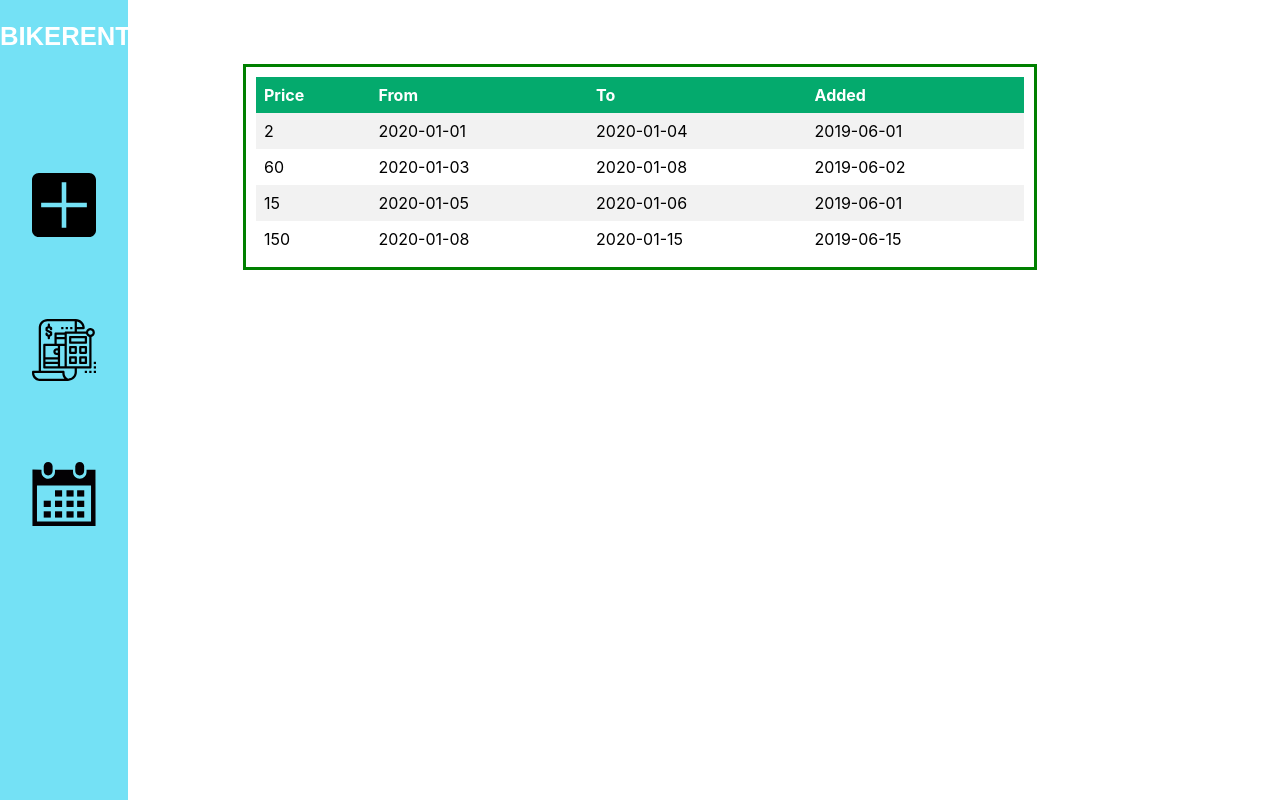
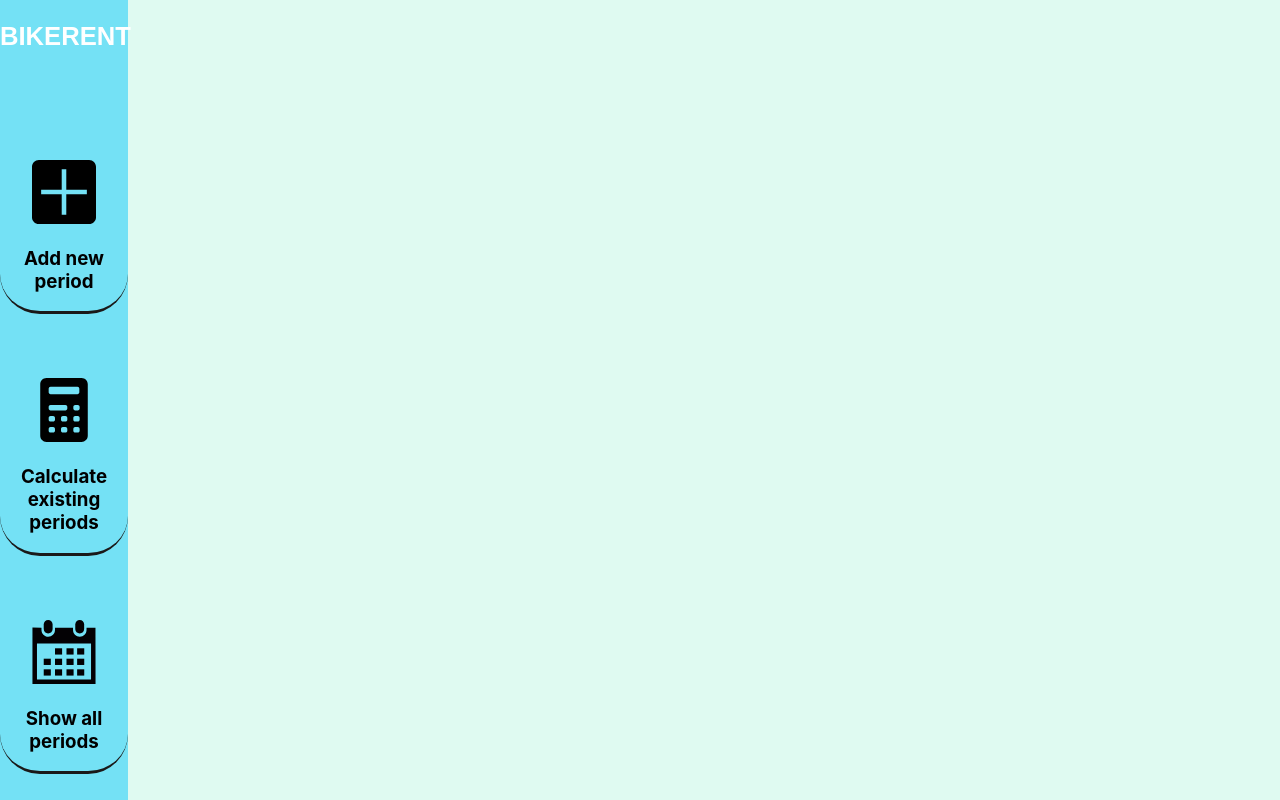
Before and after one commit to EasyGoingLove/bike-company, a React (Create React App) app: page / in a window 1280 px wide. Built offline with nearby package versions, Linux system fonts and the light colour scheme.

Commit message:
Added localStorage fnc , styling on header and table

```diff
--- a/src/App.css
+++ b/src/App.css
@@ -1,38 +1,6 @@
+body{
+  background-color: rgb(223, 250, 241);
+}
 .App {
   text-align: center;
 }
-
-.App-logo {
-  height: 40vmin;
-  pointer-events: none;
-}
-
-@media (prefers-reduced-motion: no-preference) {
-  .App-logo {
-    animation: App-logo-spin infinite 20s linear;
-  }
-}
-
-.App-header {
-  background-color: #282c34;
-  min-height: 100vh;
-  display: flex;
-  flex-direction: column;
-  align-items: center;
-  justify-content: center;
-  font-size: calc(10px + 2vmin);
-  color: white;
-}
-
-.App-link {
-  color: #61dafb;
-}
-
-@keyframes App-logo-spin {
-  from {
-    transform: rotate(0deg);
-  }
-  to {
-    transform: rotate(360deg);
-  }
-}
--- a/src/App.tsx
+++ b/src/App.tsx
@@ -1,16 +1,32 @@
-import React from 'react';
+import React, { useState } from 'react';
 
 import Header from './components/Header/Header';
+import Add from './components/Add/Add';
 import Table from './components/Table/Table';
+import Calculator from './components/Calculator/Calculator';
 import data from './data/data'
 import './App.css';
 
 function App() {
+
+  const [screen,setScreen] = useState<JSX.Element>();
+
+  const navigation = (e:any)=>{
+      let currentID:string = e.target.id;
+      if(currentID==='id:0'){
+        setScreen(<Add/>);
+      }
+      else if(currentID==='id:1'){
+        setScreen(<Calculator/>);
+      }else{
+        setScreen(<Table information={data}/>);
+      }
+
+  };
   return (
     <div className="App">
-      <Header/>
-      <Table information={data}/>
-
+      <Header element={navigation}/>
+      {screen}
     </div>
   );
 }
--- /dev/null
+++ b/src/components/Add/Add.tsx
@@ -0,0 +1,14 @@
+import React from "react";
+
+import './Add.css';
+
+const Add = () => {
+
+    return(
+        <div className="adder-conteiner">
+            <h1>Adder</h1>
+        </div>
+    )
+
+};
+export default Add;
--- /dev/null
+++ b/src/components/Calculator/Calculator.tsx
@@ -0,0 +1,16 @@
+import React from "react";
+
+import './Calculator.css';
+
+
+const Calculator = ()=>{
+
+ return(
+     <div>
+         <h1>Calculator</h1>
+     </div>
+ )
+
+};
+
+export default Calculator;
--- a/src/components/Header/Header.css
+++ b/src/components/Header/Header.css
@@ -1,4 +1,10 @@
 .header-container {
+    background-color: rgb(116, 225, 245);
+    position:absolute;
+    left:0; top:0px; bottom: 0;
+    width: 5%;
+}
+.header-container:hover {
     background-color: rgb(116, 225, 245);
     position:absolute;
     left:0; top:0px; bottom: 0;
@@ -7,17 +13,40 @@
 .logo{
    color: #ffffff;
    font-family: 'Raleway',sans-serif;
-   font-size: 160%;
+   font-size: 60%;
    font-weight: 800;
    line-height: 72px;
    margin: 0 0 24px;
    text-align: center;
    text-transform: uppercase;
 }
+.header-container:hover>.logo{
+    color: #ffffff;
+    font-family: 'Raleway',sans-serif;
+    font-size: 160%;
+    font-weight: 800;
+    line-height: 72px;
+    margin: 0 0 24px;
+    text-align: center;
+    text-transform: uppercase;
+ }
 .header-btns{
-    padding-top: 60%;
+    padding-top: 50%;
+    border-bottom: 3px rgb(26, 25, 25) solid;
+    border-radius: 40px;
 }
 .header-icons{
     width: 50%;
     height: 50%;
 }
+
+.header-container:hover>.header-icons{
+    width: 80%;
+    height: 80%;
+}
+.button-info{
+    display: none;
+}
+.header-container:hover .button-info{
+    display: block;
+}
--- a/src/components/Header/Header.tsx
+++ b/src/components/Header/Header.tsx
@@ -3,9 +3,16 @@ import React from "react";
 import icons from '../../images/imgSrc'
 import './Header.css'
 
+type HeaderProps = {
+    element:any
+};
 
-const Header = () => {
-
+const Header = (props:HeaderProps) => {
+  const explenation: string[] = [
+      "Add new period",
+      "Calculate existing periods",
+      "Show all periods"
+  ];
 
 
     return(
@@ -13,8 +20,9 @@ const Header = () => {
          <h1 className="logo">BikeRent</h1>
         {icons.map((e:string,i:number)=>{
             return(
-             <div className="header-btns">
-                <img className="header-icons" key={`id:${i}`} src={e} alt={`img:${i}`}/>
+             <div className="header-btns" id={`id:${i}`} onClick={props.element}>
+                <img id={`id:${i}`} className="header-icons" key={`id:${i}`} src={e} alt={`img:${i}`}/>
+                <h3 id={`id:${i}`} className="button-info">{explenation[i]}</h3>
              </div>
             )
          })
--- a/src/components/Table/Table.css
+++ b/src/components/Table/Table.css
@@ -1,11 +1,13 @@
 .table-container{
     margin: auto;
     width: 60%;
-    border: 3px solid green;
     padding: 10px;
     margin-top: 5%;
 }
-
+.h1-text{
+    color: rgb(6, 80, 12);
+    font-family: 'Lucida Sans', 'Lucida Sans Regular', 'Lucida Grande', 'Lucida Sans Unicode', Geneva, Verdana, sans-serif;
+}
 table {
     border-collapse: collapse;
     width: 100%;
@@ -16,9 +18,27 @@ table {
     padding: 8px;
   }
 
-  tr:nth-child(even){background-color: #f2f2f2}
+  tr:nth-child(even){background-color: #d2f7eb}
+  tr:nth-child(odd){background-color: #d2f7eb}
 
   th {
     background-color: #04AA6D;
     color: white;
   }
+
+  .btn-container{
+      padding-top: 20%;
+  }
+  .btn{
+    background-color: #04AA6D;
+    border: none;
+    color: white;
+    padding: 15px 32px;
+    text-align: center;
+    text-decoration: none;
+    display: inline-block;
+    font-size: 16px;
+  }
+  .btn:hover{
+    background-color: #08774e; /* Green */
+  }
--- a/src/components/Table/Table.tsx
+++ b/src/components/Table/Table.tsx
@@ -3,17 +3,29 @@ import React from "react";
 import "./Table.css";
 
 type TableProps = {
-    information : object[],
+    information : any,
     // price: number,
     // date:string
 };
 
 
 const Table = (props:TableProps) => {
+
+    const saveToStorage = ()=>{
+        for (let i = 0; i < props.information.length; i++) {
+            localStorage.setItem(`item:${i} Price`, props.information[i].price_per_day)
+            localStorage.setItem(`item:${i} From`, props.information[i].from)
+            localStorage.setItem(`item:${i} To`, props.information[i].to)
+            localStorage.setItem(`item:${i} Added`, props.information[i].added)
+        }
+    };
+
   return (
     <div className="table-container">
+      <h1 className="h1-text">Table of all Periods</h1>
       <table className="table">
         <tr>
+          <th>Item Id</th>
           <th>Price</th>
           <th>From</th>
           <th>To</th>
@@ -23,17 +35,21 @@ const Table = (props:TableProps) => {
 
             return(
               <tr>
+               <td>{i}</td>
                <td>{e.price_per_day}</td>
                <td>{e.from}</td>
                <td>{e.to}</td>
                <td>{e.added}</td>
               </tr>
             )
-
         })
         }
       </table>
+      <div className="btn-container">
+        <button onClick={saveToStorage} className="btn">Store all data in LocalStorage</button>
+      </div>
     </div>
+
   );
 };
 
```
Also changed, not shown: src/components/Add/Add.css (added), src/components/Calculator/Calculator.css (added), src/images/calculator.svg.
